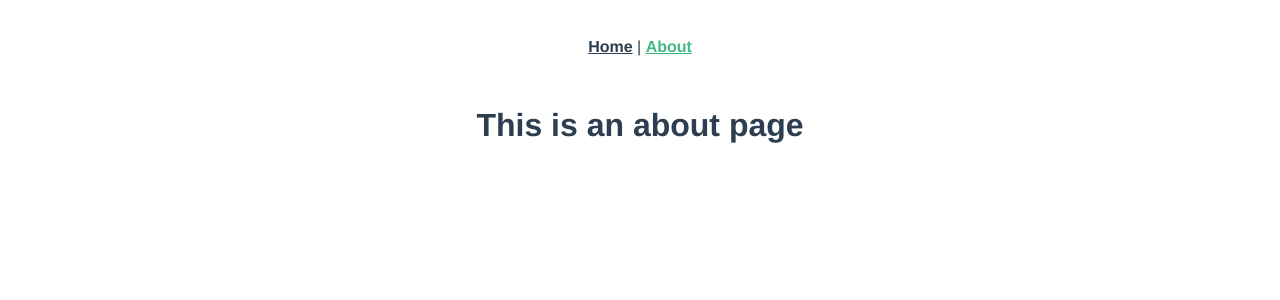
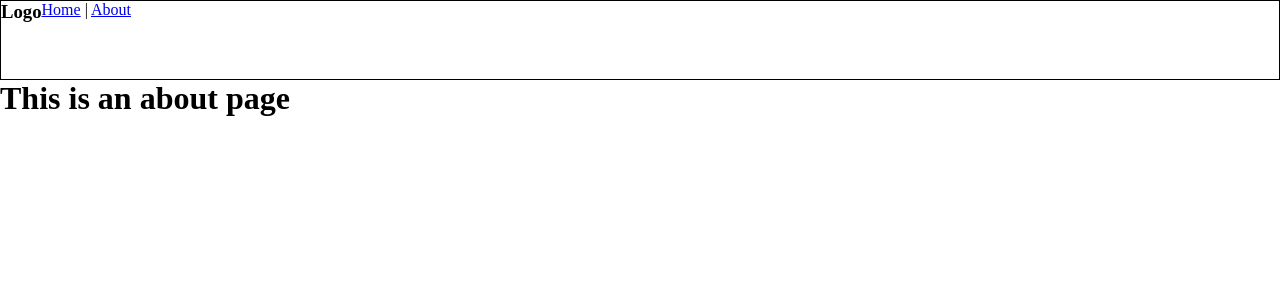
Before and after one commit to kruzus/hellovue, a Vue app: page /about in a window 1280 px wide. Shown: the top 300 px of the page. Built offline with nearby package versions, Linux system fonts and the light colour scheme.

Commit message:
first commit

```diff
--- a/src/App.vue
+++ b/src/App.vue
@@ -1,30 +1,21 @@
 <template>
-  <div id="nav">
-    <router-link to="/">Home</router-link> |
-    <router-link to="/about">About</router-link>
-  </div>
-  <router-view />
+  <Navigation />
 </template>
 
+<script>
+import Navigation from "@/components/Navigation";
+
+export default {
+  components: {
+    Navigation,
+  },
+}
+</script>
+
 <style lang="scss">
-#app {
-  font-family: Avenir, Helvetica, Arial, sans-serif;
-  -webkit-font-smoothing: antialiased;
-  -moz-osx-font-smoothing: grayscale;
-  text-align: center;
-  color: #2c3e50;
-}
-
-#nav {
-  padding: 30px;
-
-  a {
-    font-weight: bold;
-    color: #2c3e50;
-
-    &.router-link-exact-active {
-      color: #42b983;
-    }
-  }
+* {
+  margin: 0;
+  padding: 0;
+  box-sizing: border-box;
 }
 </style>
--- a/src/components/HelloWorld.vue
+++ /dev/null
@@ -1,124 +0,0 @@
-<template>
-  <div class="hello">
-    <h1>{{ msg }}</h1>
-    <p>
-      For a guide and recipes on how to configure / customize this project,<br />
-      check out the
-      <a href="https://cli.vuejs.org" target="_blank" rel="noopener"
-        >vue-cli documentation</a
-      >.
-    </p>
-    <h3>Installed CLI Plugins</h3>
-    <ul>
-      <li>
-        <a
-          href="https://github.com/vuejs/vue-cli/tree/dev/packages/%40vue/cli-plugin-router"
-          target="_blank"
-          rel="noopener"
-          >router</a
-        >
-      </li>
-      <li>
-        <a
-          href="https://github.com/vuejs/vue-cli/tree/dev/packages/%40vue/cli-plugin-eslint"
-          target="_blank"
-          rel="noopener"
-          >eslint</a
-        >
-      </li>
-      <li>
-        <a
-          href="https://github.com/vuejs/vue-cli/tree/dev/packages/%40vue/cli-plugin-typescript"
-          target="_blank"
-          rel="noopener"
-          >typescript</a
-        >
-      </li>
-    </ul>
-    <h3>Essential Links</h3>
-    <ul>
-      <li>
-        <a href="https://vuejs.org" target="_blank" rel="noopener">Core Docs</a>
-      </li>
-      <li>
-        <a href="https://forum.vuejs.org" target="_blank" rel="noopener"
-          >Forum</a
-        >
-      </li>
-      <li>
-        <a href="https://chat.vuejs.org" target="_blank" rel="noopener"
-          >Community Chat</a
-        >
-      </li>
-      <li>
-        <a href="https://twitter.com/vuejs" target="_blank" rel="noopener"
-          >Twitter</a
-        >
-      </li>
-      <li>
-        <a href="https://news.vuejs.org" target="_blank" rel="noopener">News</a>
-      </li>
-    </ul>
-    <h3>Ecosystem</h3>
-    <ul>
-      <li>
-        <a href="https://router.vuejs.org" target="_blank" rel="noopener"
-          >vue-router</a
-        >
-      </li>
-      <li>
-        <a href="https://vuex.vuejs.org" target="_blank" rel="noopener">vuex</a>
-      </li>
-      <li>
-        <a
-          href="https://github.com/vuejs/vue-devtools#vue-devtools"
-          target="_blank"
-          rel="noopener"
-          >vue-devtools</a
-        >
-      </li>
-      <li>
-        <a href="https://vue-loader.vuejs.org" target="_blank" rel="noopener"
-          >vue-loader</a
-        >
-      </li>
-      <li>
-        <a
-          href="https://github.com/vuejs/awesome-vue"
-          target="_blank"
-          rel="noopener"
-          >awesome-vue</a
-        >
-      </li>
-    </ul>
-  </div>
-</template>
-
-<script lang="ts">
-import { defineComponent } from "vue";
-
-export default defineComponent({
-  name: "HelloWorld",
-  props: {
-    msg: String,
-  },
-});
-</script>
-
-<!-- Add "scoped" attribute to limit CSS to this component only -->
-<style scoped lang="scss">
-h3 {
-  margin: 40px 0 0;
-}
-ul {
-  list-style-type: none;
-  padding: 0;
-}
-li {
-  display: inline-block;
-  margin: 0 10px;
-}
-a {
-  color: #42b983;
-}
-</style>
--- /dev/null
+++ b/src/components/Navigation.vue
@@ -0,0 +1,27 @@
+<template>
+  <nav class="navbox">
+    <h3 class="navlogo">Logo</h3>
+    <div class="navitems">
+      <router-link to="/">Home</router-link> |
+      <router-link to="/about">About</router-link>
+    </div>
+  </nav>
+  <router-view />
+</template>
+
+<script lang="ts">
+import { defineComponent } from "vue";
+
+export default defineComponent({
+  name: "Navigation",
+});
+</script>
+
+<!-- Add "scoped" attribute to limit CSS to this component only -->
+<style lang="scss" scoped>
+.navbox {
+  border: 1px solid black;
+  height: 80px;
+  display: flex;
+}
+</style>
--- a/src/views/Home.vue
+++ b/src/views/Home.vue
@@ -1,18 +1,3 @@
 <template>
-  <div class="home">
-    <img alt="Vue logo" src="../assets/logo.png" />
-    <HelloWorld msg="Welcome to Your Vue.js + TypeScript App" />
-  </div>
+<h1>Hello</h1>
 </template>
-
-<script lang="ts">
-import { defineComponent } from "vue";
-import HelloWorld from "@/components/HelloWorld.vue"; // @ is an alias to /src
-
-export default defineComponent({
-  name: "Home",
-  components: {
-    HelloWorld,
-  },
-});
-</script>
```
